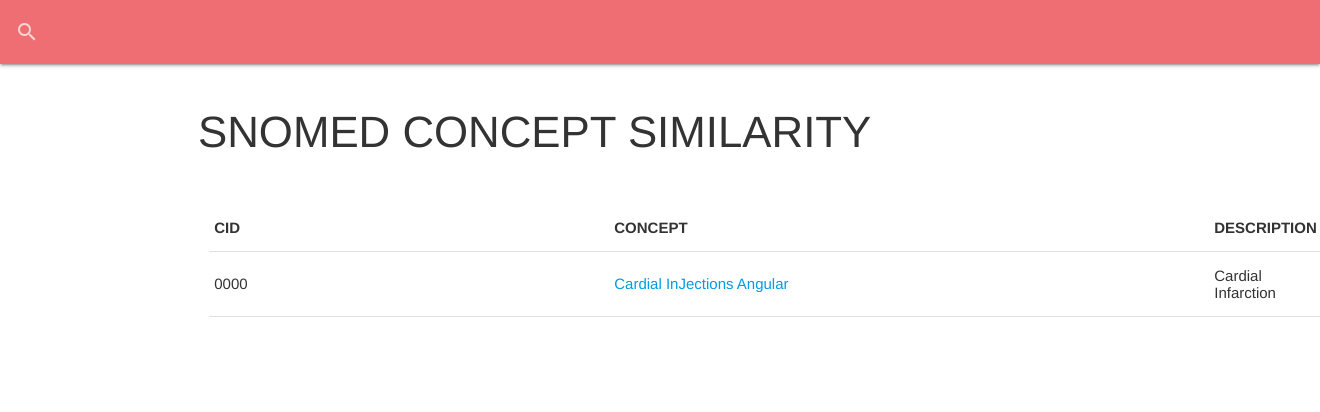
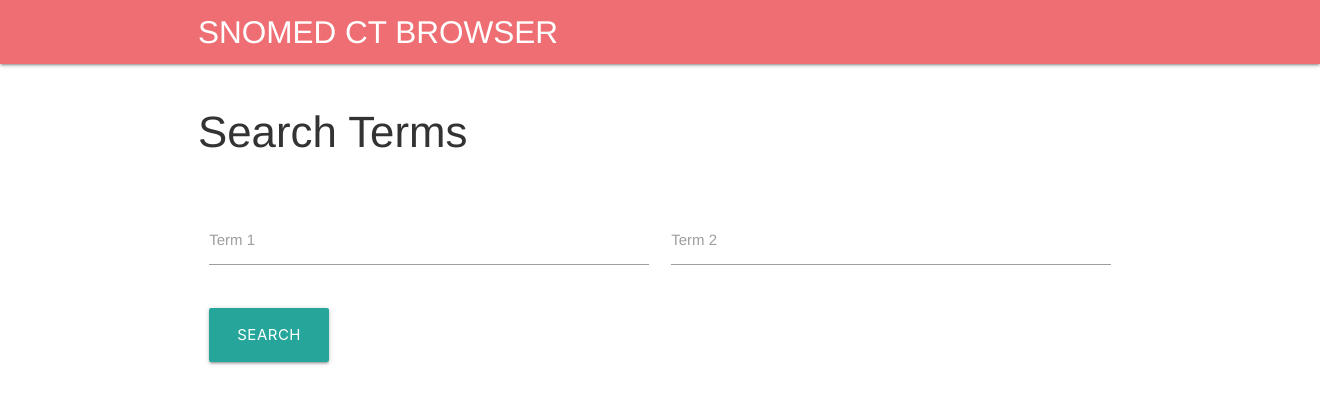
Before and after one commit to Jeandsmith/snomedct-concept-comparison-, a Flask app: page / in a window 1320 px wide. Shown: the top 412 px of the page. Run offline with Flask 2, Linux system fonts and the light colour scheme; some libraries are stand-ins or nearby versions.

Commit message:
Reformat UI
I changed the UI design to support dual search of terms.

```diff
--- a/app.py
+++ b/app.py
@@ -1,4 +1,35 @@
 from flask import Flask, render_template, request, redirect
+import psycopg2 as pg
+from gensim.models import KeyedVectors as kv
+
+# print("Loading models.")
+# model = kv.load_word2vec_format('../wikipedia-pubmed-and-PMC-w2v.bin', binary=True)
+# print("Model loading done.")
+
+connection = pg.connect("dbname=snomed user=postgres password=root")
+cursor = connection.cursor()
+
+def get_terms(query):
+    query = '''
+        select term
+        from description
+        where active = '1'
+        and typeid like '%%3001%%'
+        and term like %(search)s
+        limit 5;
+    '''
+    cursor.execute(query, {'search': query})
+    ans = cursor.fetchall()
+    results = list()
+
+# Unack the tupples
+    for tup in ans:
+        (unt,) = tup
+        results.append(unt)
+
+    print(results)
+    return results
+
 
 app = Flask(__name__, static_folder='public/')
 
@@ -7,7 +38,18 @@ app = Flask(__name__, static_folder='public/')
 def home():
     return render_template('main.html')
 
+
 @app.route('/term-searh')
 def term_search():
-    print(request.args['search'])
-    return redirect('/')
+
+    # Get the searched terms
+    t1 = "".join(["%", request.args['term1'], "%"])
+    t2 = "".join(["%", request.args['term2'], "%"])
+
+    term_res_1 = get_terms(t1)
+    term_res_2 = get_terms(t2)
+    return render_template('main_res.html', terms=[term_res_1, term_res_2])
+
+
+# cursor.close()
+# connection.close()
--- a/templates/main.html
+++ b/templates/main.html
@@ -32,25 +32,40 @@
 
 <body>
   <nav>
-    <div class="nav-wrapper">
-
-      <form action="/term-searh" method="GET">
-        <div class="input-field">
-          <input id="search" type="search" name="search" value="" required />
-          <label class="label-icon" for="search">
-            <i class="material-icons">search</i>
-          </label>
-          <i class="material-icons">close</i>
-        </div>
-      </form>
-
+    <div class="nav-wrapper container">
+      <div class="nav-wrapper">
+        <a href="#" class="brand-logo">SNOMED CT BROWSER</a>
+      </div>
     </div>
   </nav>
 
   <div class="section container">
-    <h3>SNOMED CONCEPT SIMILARITY</h3>
+    <h3>Search Terms</h3>
   </div>
 
+  <!-- Get the terms -->
+  <div class="section container">
+    <form action="/term-searh" method="GET">
+      <div class="row">
+        <div class="input-field col m6">
+          <input type="text" name="term1" id="term1">
+          <label for="term1">Term 1</label>
+        </div>
+
+        <div class="input-field col m6">
+          <input type="text" id="term2" name="term2">
+          <label for="term2">Term 2</label>
+        </div>
+      </div>
+      <div class="row">
+        <div class="col s12">
+          <button class="waves-effect waves-light btn-large" action="submit">Search</button>
+        </div>
+      </div>
+    </form>
+  </div>
+
+  <!-- Table -->
   <div class="section container">
     <div class="row">
       <div class="col s12">
@@ -62,22 +77,17 @@
           </thead>
 
           <tbody id="result-table">
-            <tr>
-              <td class="concept cid">0000</td>
-              <td><a href="#" class="concept" id="concept">Cardial InJections Angular</a></td>
-              <td class="concept desc">Cardial Infarction</td>
-            </tr>
+            <!-- Result appear on the other page -->
         </table>
       </div>
     </div>
   </div>
 
-  <div class="row card-row"></div>
 
   <!--JavaScript at end of body for optimized loading-->
   <script src="js/materialize.min.js"></script>
   <script src="js/card_detail.js"></script>
-  <script src="js/load_data.js"></script>
+  <!-- <script src="js/load_data.js"></script> -->
 
   <!-- <script src="../static/js/materialize.min.js"></script>
   <script src="../static/js/card_detail.js"></script> -->
```
Also changed, not shown: model_testing.py (deleted, +0 -17 lines).
